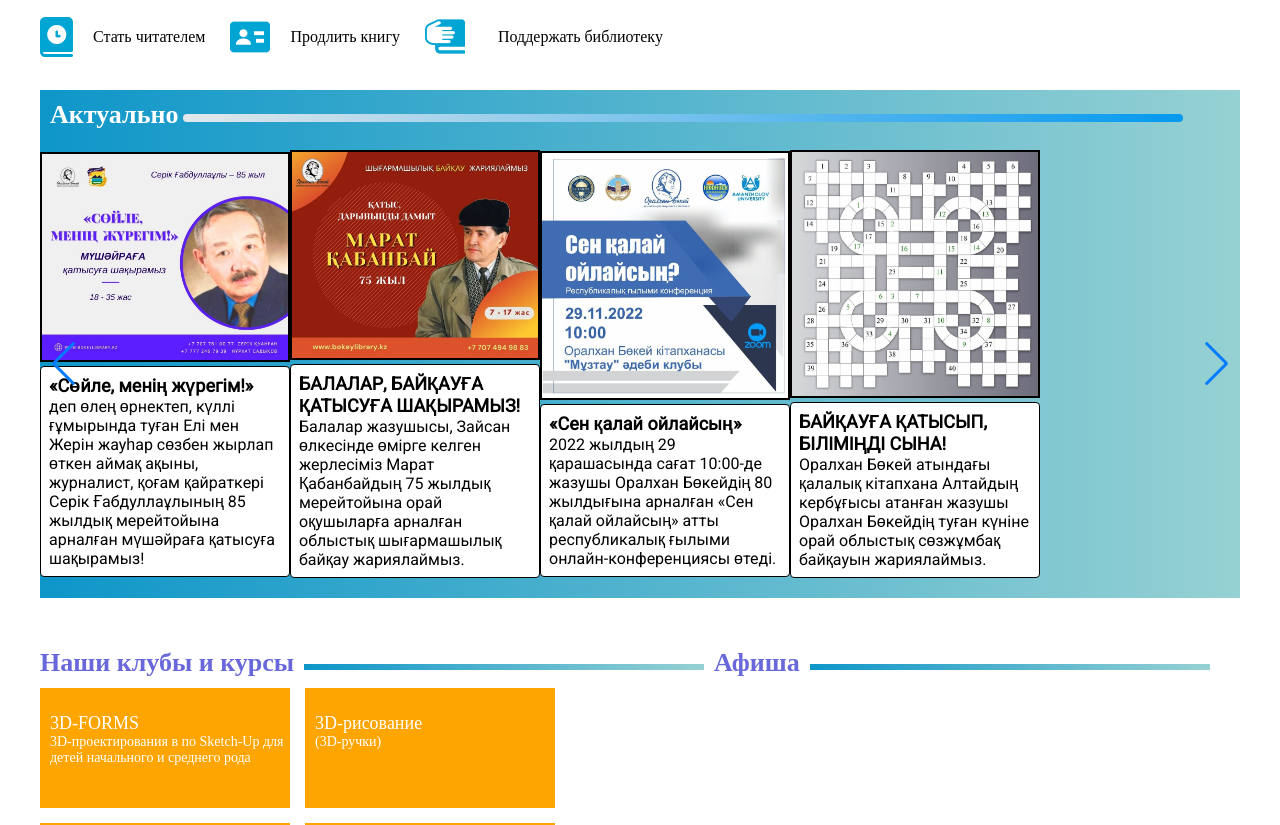
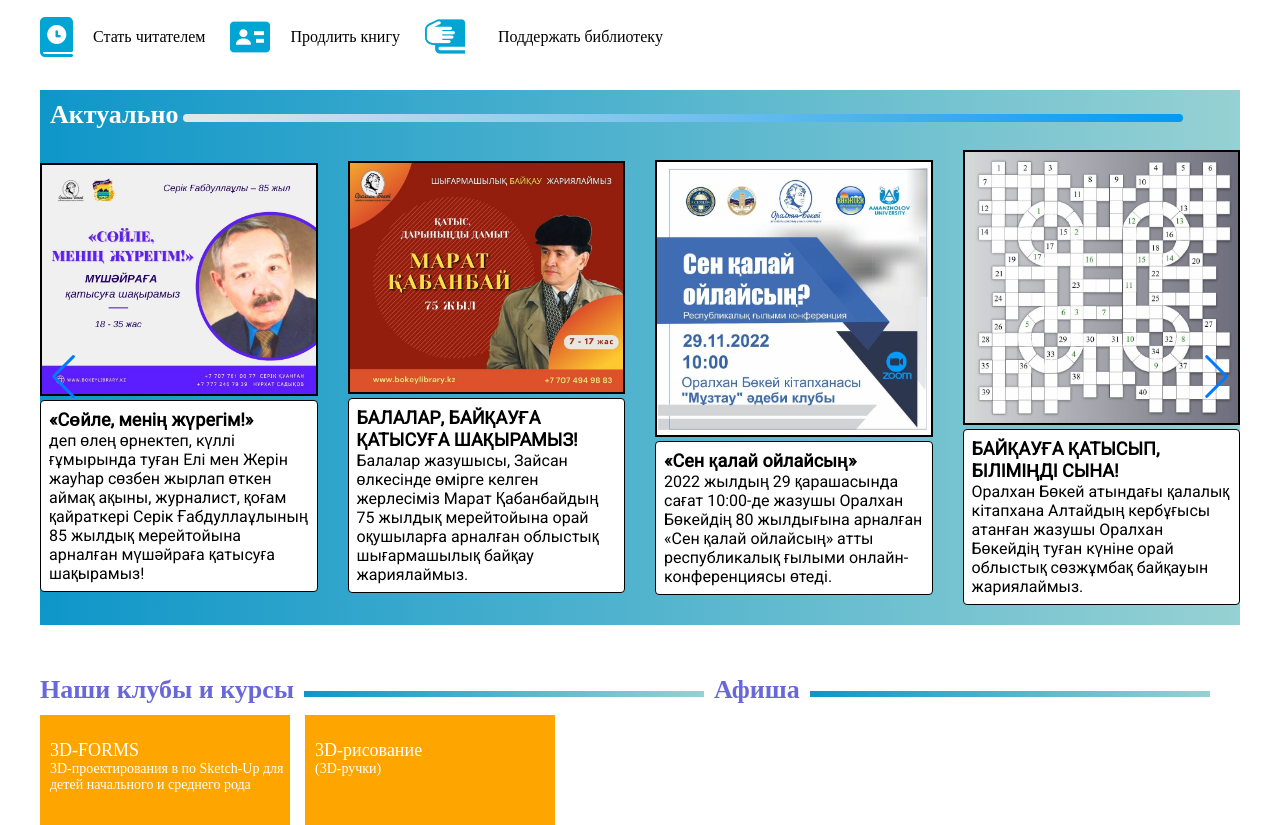
Before and after one commit to Nurassyyl/demobokey, a plain HTML site: page index.html in a window 1280 px wide. Shown: the part 412-1237 px from the top of the page. Drawn offline with nearby package versions, Linux system fonts and the light colour scheme; the site is published under a folder, as on GitHub Pages, so addresses that start at the root find nothing.

Commit message:
Add files via upload

```diff
--- a/index.html
+++ b/index.html
@@ -7,7 +7,7 @@
     <link rel="stylesheet" href="css/style.css">
     <link rel="stylesheet" href="https://unpkg.com/swiper/swiper-bundle.min.css" />
     <script src="https://unpkg.com/swiper@8/swiper-bundle.min.js" type="text/javascript"></script>
-    <script src="/js/slider.js" type="text/javascript" defer></script>
+    <script src="js/slider.js" type="text/javascript" defer></script>
     <title>Оралхан Бөкей атындағы кітапхана</title>
 </head>
 <body>
```
